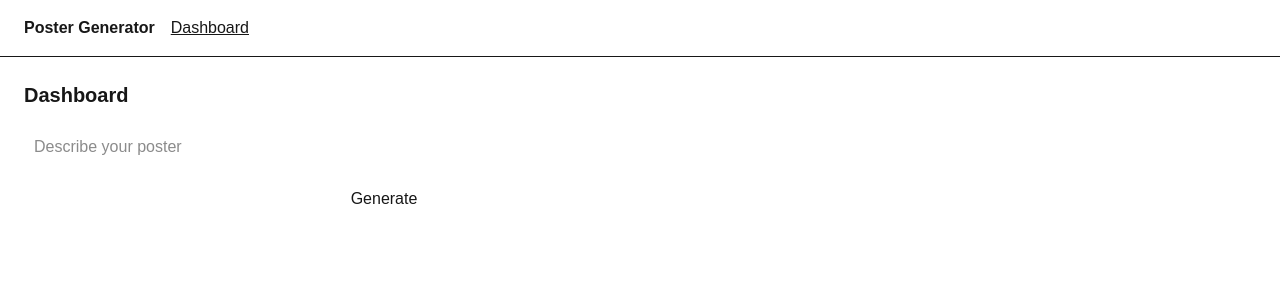
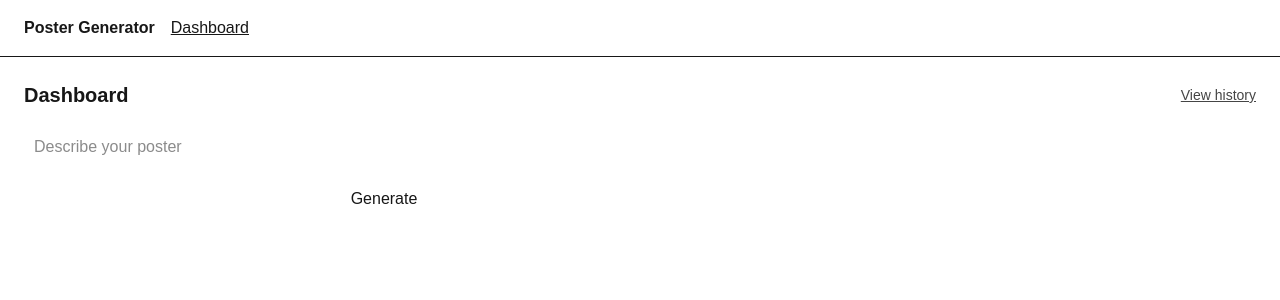
Before and after one commit to Corneille3/PosterImageGenerator, a Next.js app in the folder poster-web/: page /dashboard in a window 1280 px wide. Shown: the top 300 px of the page. Built offline with nearby package versions, Linux system fonts and the light colour scheme; no server answers.

Commit message:
modified dash page to adjust to new history page

```diff
--- a/poster-web/app/dashboard/page.tsx
+++ b/poster-web/app/dashboard/page.tsx
@@ -1,9 +1,21 @@
+import Link from "next/link";
 import GeneratePoster from "../components/GeneratePoster";
 
 export default function DashboardPage() {
   return (
-    <div className="p-6">
-      <h1 className="text-xl font-semibold mb-4">Dashboard</h1>
+    <div className="p-6 space-y-4">
+      <div className="flex items-center justify-between">
+        <h1 className="text-xl font-semibold">Dashboard</h1>
+
+        {/* 👇 History link */}
+        <Link
+          href="/history"
+          className="text-sm underline opacity-80 hover:opacity-100"
+        >
+          View history
+        </Link>
+      </div>
+
       <GeneratePoster />
     </div>
   );
```
